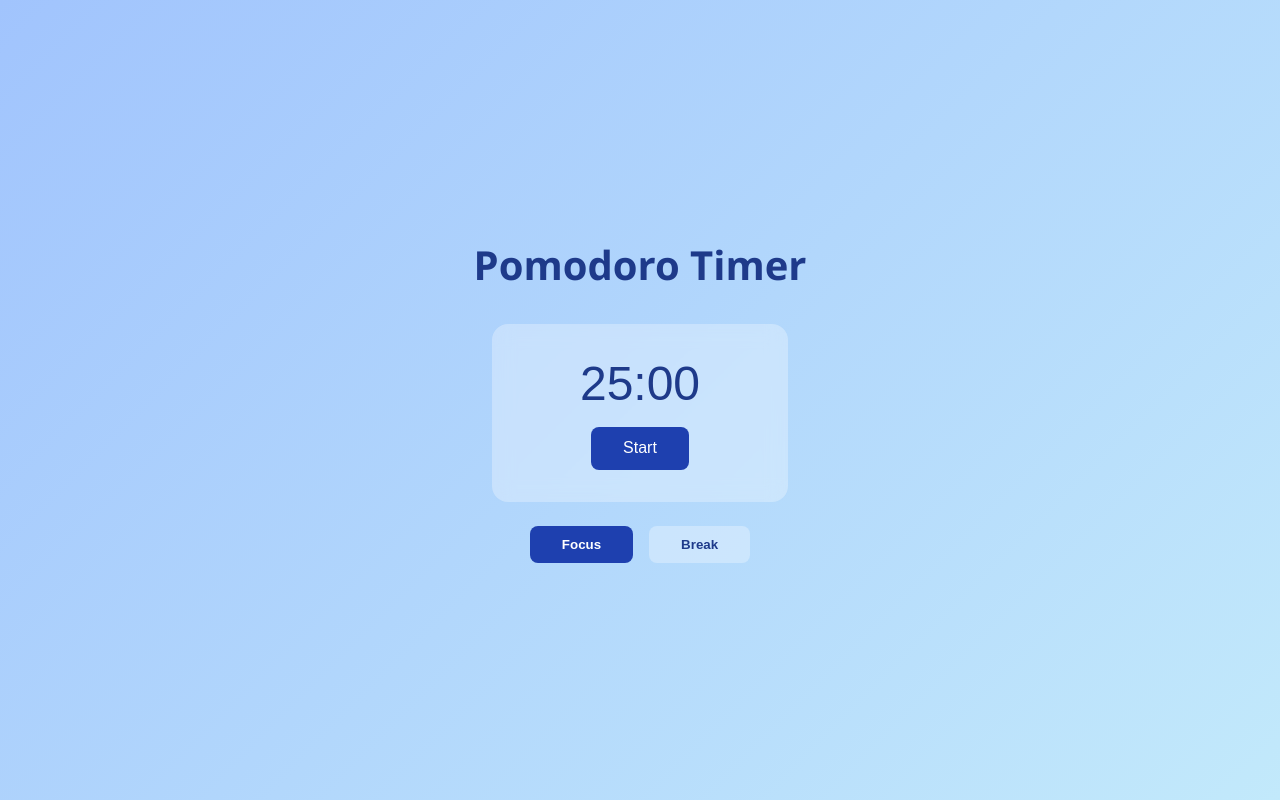
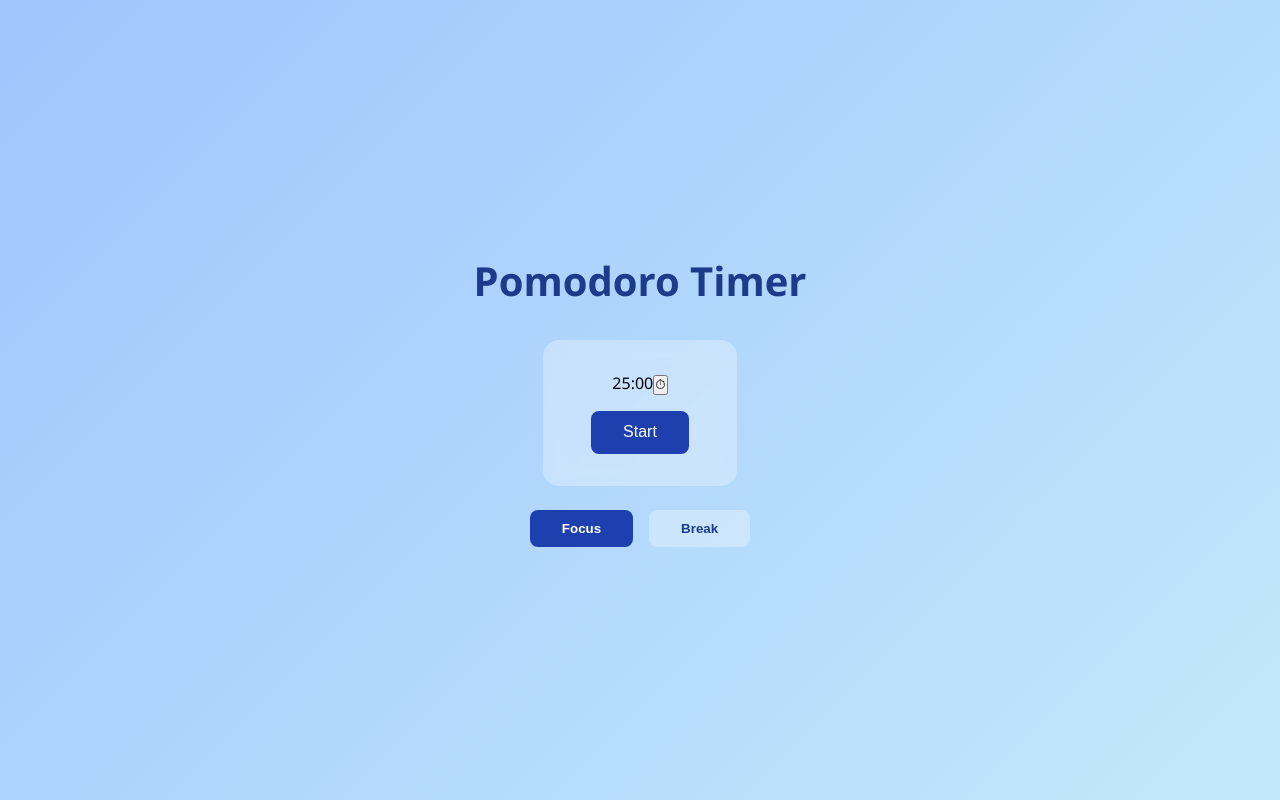
Before and after one commit to faizaanjum7/pomodoroApp-by-faiza, a React (Vite) app in the folder mypomodoro/: page / in a window 1280 px wide. Built offline with nearby package versions, Linux system fonts and the light colour scheme.

Commit message:
timer button

```diff
--- a/mypomodoro/src/App.jsx
+++ b/mypomodoro/src/App.jsx
@@ -2,61 +2,66 @@ import React, { useState, useEffect } from 'react';
 import './App.css';
 
 function App() {
-  const [mode, setMode] = useState('focus'); // focus or break
-  const [timeLeft, setTimeLeft] = useState(25 * 60); // default 25 min
+  const [mode, setMode] = useState('focus');
+  const [timeLeft, setTimeLeft] = useState(25 * 60);
   const [isRunning, setIsRunning] = useState(false);
+  const [showPicker, setShowPicker] = useState(false);
+  const [hrs, setHrs] = useState(0);
+  const [mins, setMins] = useState(25);
+  const [secs, setSecs] = useState(0);
 
-  // Convert seconds to hh:mm:ss format
   const formatTime = (seconds) => {
-    const hrs = Math.floor(seconds / 3600);
-    const mins = Math.floor((seconds % 3600) / 60);
-    const secs = seconds % 60;
-    return `${hrs > 0 ? String(hrs).padStart(2, '0') + ':' : ''}${String(mins).padStart(2,'0')}:${String(secs).padStart(2,'0')}`;
-  }
+    const h = Math.floor(seconds / 3600);
+    const m = Math.floor((seconds % 3600) / 60);
+    const s = seconds % 60;
+    return `${h > 0 ? String(h).padStart(2, '0') + ':' : ''}${String(m).padStart(2,'0')}:${String(s).padStart(2,'0')}`;
+  };
 
-  // Timer logic
   useEffect(() => {
     let interval;
     if (isRunning && timeLeft > 0) {
       interval = setInterval(() => setTimeLeft(prev => prev - 1), 1000);
     } else if (timeLeft === 0) {
       setIsRunning(false);
-       const audio = new Audio(process.env.PUBLIC_URL + '/notification.mp4');
+      const audio = new Audio(process.env.PUBLIC_URL + '/notification.mp3');
       audio.play();
       alert(mode === 'focus' ? 'Focus time over! Take a break.' : 'Break over! Back to focus.');
     }
     return () => clearInterval(interval);
   }, [isRunning, timeLeft, mode]);
 
-  // Reset timer when switching mode
   const switchMode = (newMode) => {
     setMode(newMode);
     setTimeLeft(newMode === 'focus' ? 25*60 : 5*60);
     setIsRunning(false);
-  }
+  };
 
-  // Customize timer manually
-  const handleTimeChange = (e) => {
-    const val = e.target.value.split(':').map(Number);
-    let seconds = 0;
-    if (val.length === 3) seconds = val[0]*3600 + val[1]*60 + val[2];
-    else if (val.length === 2) seconds = val[0]*60 + val[1];
-    else if (val.length === 1) seconds = val[0];
-    setTimeLeft(seconds);
+  const applyCustomTime = () => {
+    const totalSeconds = hrs*3600 + mins*60 + secs;
+    setTimeLeft(totalSeconds);
     setIsRunning(false);
-  }
+    setShowPicker(false);
+  };
 
   return (
     <div className="appcontainer">
       <h1>Pomodoro Timer</h1>
 
       <div className="timer-card">
-        <input
-          type="text"
-          value={formatTime(timeLeft)}
-          onChange={handleTimeChange}
-          className="timer-input"
-        />
+        <div className="timer-display">
+          <span className="timer-text">{formatTime(timeLeft)}</span>
+          <button onClick={() => setShowPicker(!showPicker)} className="edit-btn">⏱</button>
+        </div>
+
+        {showPicker && (
+          <div className="time-picker">
+            <input type="number" min="0" value={hrs} onChange={(e)=>setHrs(Number(e.target.value))}/> hrs
+            <input type="number" min="0" value={mins} onChange={(e)=>setMins(Number(e.target.value))}/> min
+            <input type="number" min="0" value={secs} onChange={(e)=>setSecs(Number(e.target.value))}/> sec
+            <button onClick={applyCustomTime}>Set</button>
+          </div>
+        )}
+
         <button onClick={()=>setIsRunning(!isRunning)} className="start-btn">
           {isRunning ? 'Pause' : 'Start'}
         </button>
```
